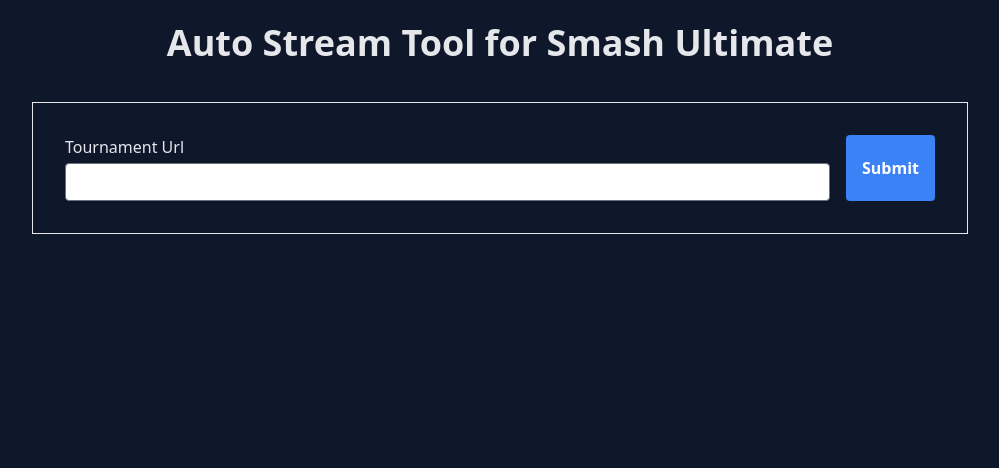
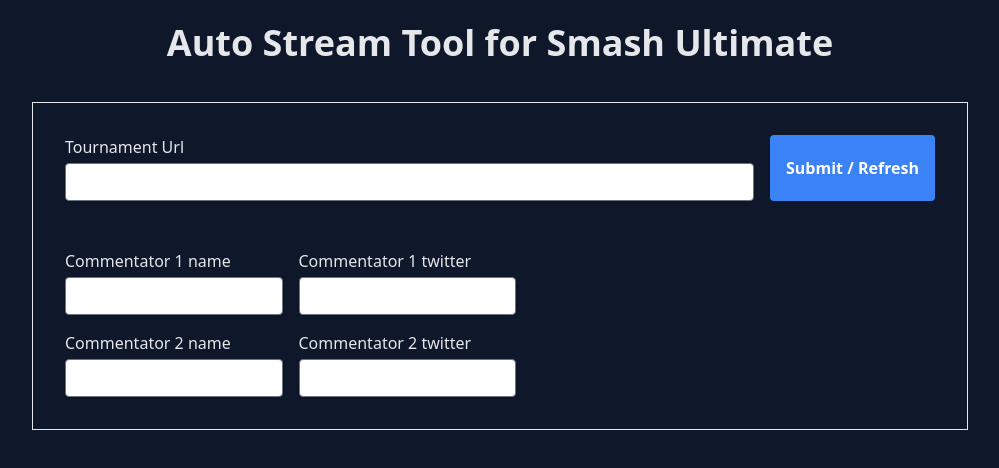
Before and after one commit to tcaputi/auto-stream-tool, a Next.js app: page / in a window 1280 px wide. Shown: the top 468 px of the page, without its empty margins (140-1139 px from the left). Built offline with nearby package versions, Linux system fonts and the light colour scheme; no server answers.

Commit message:
added support for commentators

```diff
--- /dev/null
+++ b/src/components/CommentatorInfo.tsx
@@ -0,0 +1,30 @@
+import { CommentatorModel } from "../shared";
+import TextInput from "./TextInput";
+
+interface CommentatorInfoProps {
+  idx: number;
+  commentator: CommentatorModel;
+  onNameChange: { (name: string): void };
+  onTwitterHandleChange: { (twitter: string): void };
+}
+
+const CommentatorInfo: React.FC<CommentatorInfoProps> = (props) => {
+  return (
+    <div className="flex gap-4">
+      <TextInput
+        className="w-1/4"
+        label={`Commentator ${props.idx + 1} name`}
+        value={props.commentator.name}
+        onChange={(event) => props.onNameChange(event.target.value)}
+      />
+      <TextInput
+        className="w-1/4"
+        label={`Commentator ${props.idx + 1} twitter`}
+        value={props.commentator.twitterHandle}
+        onChange={(event) => props.onTwitterHandleChange(event.target.value)}
+      />
+    </div>
+  );
+};
+
+export default CommentatorInfo;
--- a/src/pages/index.tsx
+++ b/src/pages/index.tsx
@@ -13,8 +13,21 @@
   CHARACTERS,
   ScoreboardInfo,
   CharacterModel,
+  CommentatorModel,
 } from "../shared";
 import PlayerInfo from "../components/PlayerInfo";
+import CommentatorInfo from "../components/CommentatorInfo";
+
+const DEFAULT_COMMENTATOR_STATE: CommentatorModel[] = [
+  {
+    name: "",
+    twitterHandle: "",
+  },
+  {
+    name: "",
+    twitterHandle: "",
+  },
+];
 
 const DEFAULT_PLAYER_STATE: PlayerStateModel[] = [
   {
@@ -30,14 +43,16 @@
 ];
 
 const Main: NextPage = () => {
-  const submitRef = useRef<HTMLButtonElement | null>(null);
+  const [fetchGames, { loading, error, data }] = useLazyQuery(GAMES_QUERY);
   const [errorMsg, setErrorMsg] = useState("");
   const [playersSwapped, setPlayersSwapped] = useState(false);
   const [tournamentUrl, setTournamentUrl] = useState("");
   const [scoreToWin, setScoreToWin] = useState(2);
   const [matchIdx, setMatchIdx] = useState(0);
   const [playerStates, setPlayerStates] = useState([...DEFAULT_PLAYER_STATE]);
-  const [fetchGames, { loading, error, data }] = useLazyQuery(GAMES_QUERY);
+  const [commentatorStates, setCommentatorStates] = useState([
+    ...DEFAULT_COMMENTATOR_STATE,
+  ]);
   const gamesList = data ? gamesQueryToModel(data) : undefined;
   const matchInfo = gamesList ? gamesList[matchIdx] : undefined;
 
@@ -53,6 +68,24 @@
     //TODO: paginated fetch
     fetchGames({ variables: { slug: urlMatches[1], page: 1, perPage: 999 } });
     setErrorMsg("");
+  }
+
+  function onCommentatorNameChange(idx: number, name: string): void {
+    setCommentatorStates((oldStates) => {
+      const newStates = [...oldStates];
+      const newState = { ...newStates[idx]!, name };
+      newStates[idx] = newState;
+      return newStates;
+    });
+  }
+
+  function onCommentatorTwitterChange(idx: number, twitter: string): void {
+    setCommentatorStates((oldStates) => {
+      const newStates = [...oldStates];
+      const newState = { ...newStates[idx]!, twitterHandle: twitter };
+      newStates[idx] = newState;
+      return newStates;
+    });
   }
 
   function onMatchSelected(match: MatchInfoModel) {
@@ -95,13 +128,13 @@
 
   async function onSubmitUpdate() {
     try {
-      console.log("here");
       if (!matchInfo) throw new Error("Match not selected");
 
       const scoreboard: ScoreboardInfo = {
         tournamentName: matchInfo.tournamentName,
         roundName: matchInfo.roundName,
         bestOfText: `Bo${scoreToWin * 2 - 1}`,
+        commentators: commentatorStates,
         players: matchInfo.players.map((player, i) => {
           const playerState = playerStates[i]!;
           const characterName = CHARACTERS[playerState.characterID]!.name;
@@ -118,6 +151,7 @@
       };
 
       if (playersSwapped) scoreboard.players.reverse();
+      console.log(scoreboard);
 
       const res = await fetch("/api/set-scoreboard", {
         method: "POST",
@@ -159,7 +193,25 @@
               value={tournamentUrl}
               onChange={(event) => setTournamentUrl(event.target.value)}
             />
-            <Button onClick={onTournamentUrlSubmit}>Submit</Button>
+            <Button onClick={onTournamentUrlSubmit}>Submit / Refresh</Button>
+          </div>
+          <div className="flex flex-col gap-4">
+            <CommentatorInfo
+              idx={0}
+              commentator={commentatorStates[0]!}
+              onNameChange={(name) => onCommentatorNameChange(0, name)}
+              onTwitterHandleChange={(twitter) =>
+                onCommentatorTwitterChange(0, twitter)
+              }
+            />
+            <CommentatorInfo
+              idx={1}
+              commentator={commentatorStates[1]!}
+              onNameChange={(name) => onCommentatorNameChange(1, name)}
+              onTwitterHandleChange={(twitter) =>
+                onCommentatorTwitterChange(1, twitter)
+              }
+            />
           </div>
           {loading ? <div className="text-gray-200">Loading...</div> : null}
           {gamesList && matchInfo ? (
--- a/src/shared.ts
+++ b/src/shared.ts
@@ -1,4 +1,9 @@
 import { gql } from "@apollo/client";
+
+export interface CommentatorModel {
+  name: string;
+  twitterHandle: string;
+}
 
 export interface PlayerInfoModel {
   pronouns?: string;
@@ -36,6 +41,7 @@
 }
 
 export interface ScoreboardInfo {
+  commentators: CommentatorModel[];
   players: ScoreboardPlayerInfo[];
   bestOfText: string;
   roundName: string;
```
